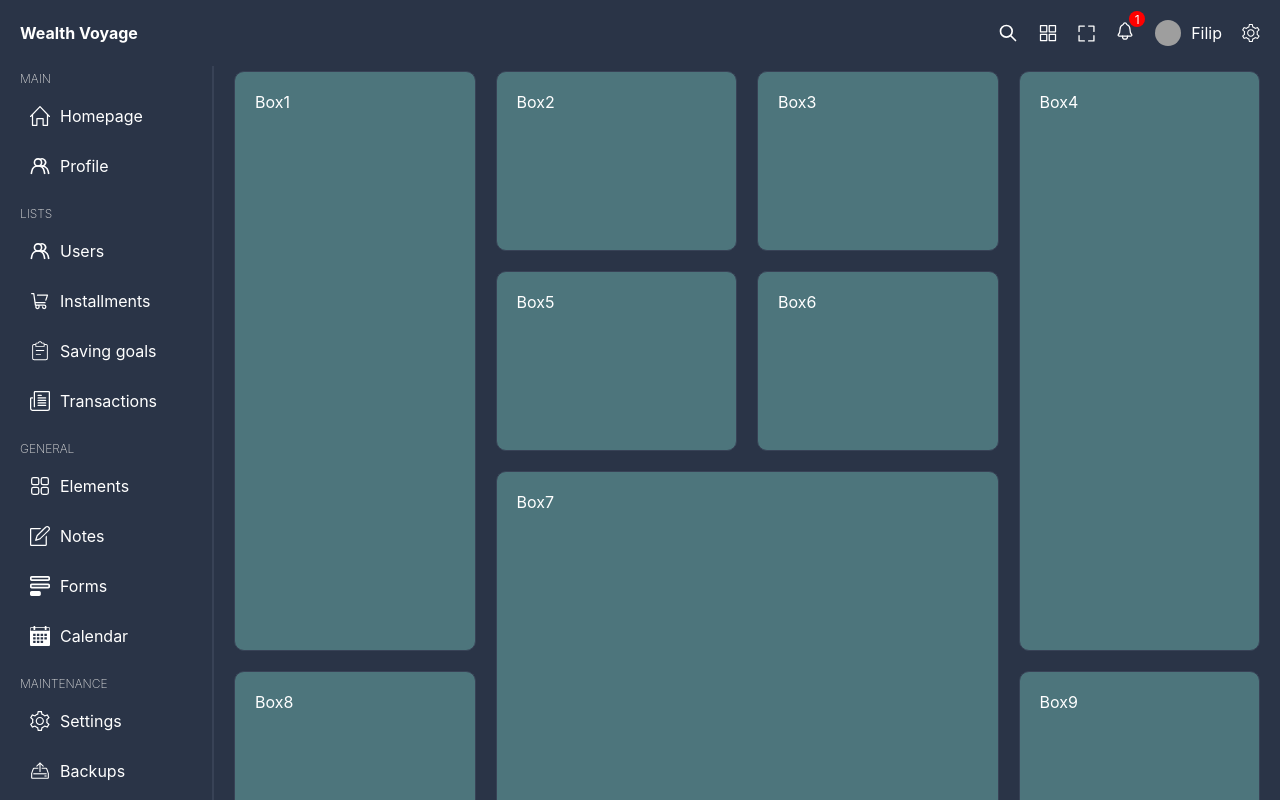
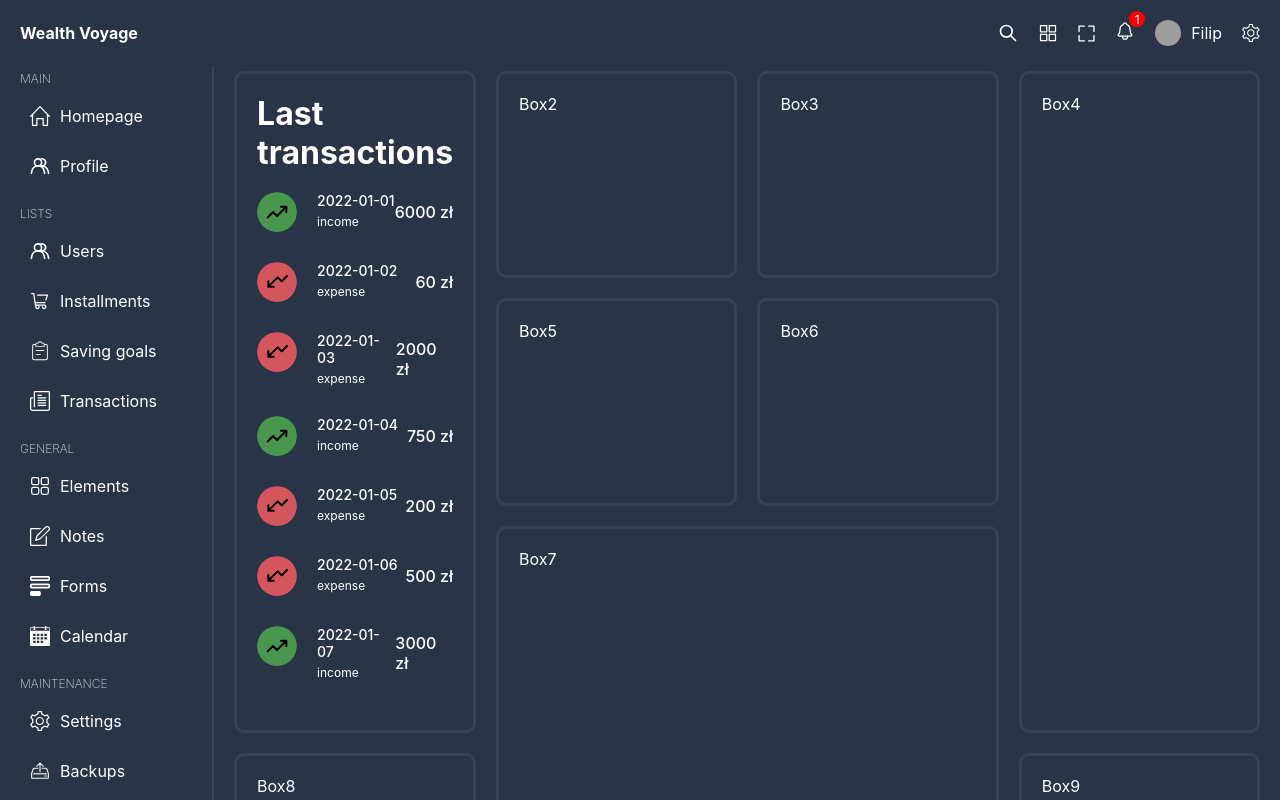
Before and after one commit to Filip-Politowski/WealthVoyage, a React (Create React App) app in the folder WealthVoyage-frontend-02/wealth-voyage/: page / in a window 1280 px wide. Shown: the top 800 px of the page. Built offline with nearby package versions, Linux system fonts and the light colour scheme; grey boxes are pictures that could not be loaded.

Commit message:
completed box with transactions

```diff
--- /dev/null
+++ b/WealthVoyage-frontend-02/wealth-voyage/src/components/topBox/TopBox.tsx
@@ -0,0 +1,32 @@
+import React from "react";
+import "./topBox.scss";
+import { lastTransactions } from "../../data";
+const TopBox = () => {
+  return (
+    <div className="topBox">
+      <h1>Last transactions</h1>
+      <div className="list">
+        {lastTransactions.map((transaction) => (
+          <div className="listItem" key={transaction.id}>
+            <div className="transaction">
+              {transaction.transactionType === "income" ? (
+                <img src="arrowup.svg" alt="Income" />
+              ) : (
+                <img src="arrowdown.svg" alt="Expense" />
+              )}
+              <div className="transactionText">
+                <span className="transactionDate">{transaction.date}</span>
+                <span className="transactionType">
+                  {transaction.transactionType}
+                </span>
+              </div>
+            </div>
+            <span className="amount">{transaction.amount} zł</span>
+          </div>
+        ))}
+      </div>
+    </div>
+  );
+};
+
+export default TopBox;
--- /dev/null
+++ b/WealthVoyage-frontend-02/wealth-voyage/src/components/topBox/topBox.scss
@@ -0,0 +1,38 @@
+.topBox {
+  h1 {
+    margin-bottom: 20px;
+  }
+  .list {
+    .listItem {
+      display: flex;
+      align-items: center;
+      justify-content: space-between;
+      margin-bottom: 30px;
+      .transaction {
+        display: flex;
+        gap: 20px;
+        img {
+          width: 40px;
+          height: 40px;
+          border-radius: 50%;
+          object-fit: cover;
+        }
+        .transactionText {
+            display: flex;
+            flex-direction: column;
+            gap: 5px;
+          .transactionDate {
+            font-size: 14px;
+            font-weight: 500;
+          }
+          .transactionType {
+            font-size: 12px;
+          }
+        }
+      }
+      .amount {
+        font-weight: 500;
+      }
+    }
+  }
+}
--- a/WealthVoyage-frontend-02/wealth-voyage/src/data.ts
+++ b/WealthVoyage-frontend-02/wealth-voyage/src/data.ts
@@ -114,3 +114,55 @@ export const menu = [
     ],
   },
 ];
+
+export const lastTransactions = [
+  {
+    id: 1,
+    amount: 6000,
+    transactionType: "income",
+    category: "salary",
+    date: "2022-01-01",
+  },
+  {
+    id: 2,
+    amount: 60,
+    transactionType: "expense",
+    category: "groceries",
+    date: "2022-01-02",
+  },
+  {
+    id: 3,
+    amount: 2000,
+    transactionType: "expense",
+    category: "rent",
+    date: "2022-01-03",
+  },
+  {
+    id: 4,
+    amount: 750,
+    transactionType: "income",
+    category: "freelance",
+    date: "2022-01-04",
+  },
+  {
+    id: 5,
+    amount: 200,
+    transactionType: "expense",
+    category: "utilities",
+    date: "2022-01-05",
+  },
+  {
+    id: 6,
+    amount: 500,
+    transactionType: "expense",
+    category: "entertainment",
+    date: "2022-01-06",
+  },
+  {
+    id: 7,
+    amount: 3000,
+    transactionType: "income",
+    category: "bonus",
+    date: "2022-01-07",
+  },
+];
--- a/WealthVoyage-frontend-02/wealth-voyage/src/pages/home/Home.tsx
+++ b/WealthVoyage-frontend-02/wealth-voyage/src/pages/home/Home.tsx
@@ -1,10 +1,13 @@
-import React from 'react'
-import "./home.scss"
+import React from "react";
+import "./home.scss";
+import TopBox from "../../components/topBox/TopBox";
 
 const Home = () => {
   return (
     <div className="home">
-      <div className="box box1">Box1</div>
+      <div className="box box1">
+        <TopBox />
+      </div>
       <div className="box box2">Box2</div>
       <div className="box box3">Box3</div>
       <div className="box box4">Box4</div>
@@ -15,6 +18,6 @@ const Home = () => {
       <div className="box box9">Box9</div>
     </div>
   );
-}
+};
 
-export default Home
+export default Home;
--- a/WealthVoyage-frontend-02/wealth-voyage/src/pages/home/home.scss
+++ b/WealthVoyage-frontend-02/wealth-voyage/src/pages/home/home.scss
@@ -9,8 +9,8 @@ grid-auto-rows: minmax(180px, auto);
     .box{
         padding: 20px;
         border-radius: 10px;
-        border: 1px solid $soft-bg;
-        background-color: #4d757c;
+        border: 3px solid $soft-bg;
+
 
     }
     .box1{
```
Also changed, not shown: WealthVoyage-frontend-02/wealth-voyage/public/arrowdown.svg (added), WealthVoyage-frontend-02/wealth-voyage/public/arrowup.svg (added).
